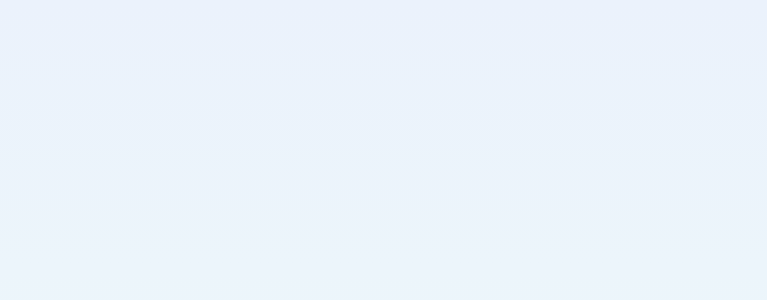
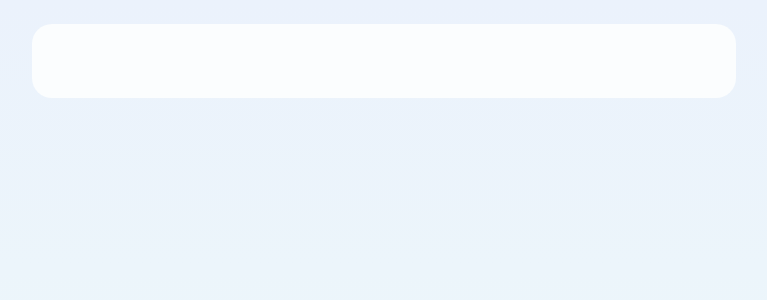
Before and after one commit to SirTurboPascal/tp-browser-extension-manager, a Next.js app: page / in a window 1280 px wide. Shown: the top 300 px of the page, without its empty margins (256-1023 px from the left). Built offline with nearby package versions, Linux system fonts and the light colour scheme.

Commit message:
Adds Header component

```diff
--- a/src/app/layout.tsx
+++ b/src/app/layout.tsx
@@ -1,5 +1,8 @@
 import { Metadata } from 'next';
 import { ReactNode } from 'react';
+
+import Container from '@/components/Container';
+import Header from '@/components/Header';
 
 import '@fontsource/geologica/600.css';
 import '@fontsource/noto-sans/400.css';
@@ -19,7 +22,13 @@ type Props = {
 export default function ({ children }: Props) {
 	return (
 		<html className='light-gradient dark:dark-gradient overflow-hidden'>
-			<body className='min-h-dvh'>{children}</body>
+			<body className='min-h-dvh'>
+				<Container>
+					<Header />
+
+					<main>{children}</main>
+				</Container>
+			</body>
 		</html>
 	);
 }
--- /dev/null
+++ b/src/components/Container.tsx
@@ -0,0 +1,9 @@
+import { ReactNode } from 'react';
+
+type Props = {
+	children: ReactNode;
+};
+
+export default function ({ children }: Props) {
+	return <div className='mx-auto flex w-[344px] flex-col py-250 md:w-[704px] md:py-300 lg:w-[1170px] lg:py-500'>{children}</div>;
+}
--- /dev/null
+++ b/src/components/Header.tsx
@@ -0,0 +1,3 @@
+export default function () {
+	return <header className='bg-neutral-0 rounded-10 md:rounded-20 flex h-[66px] flex-row px-150 md:h-[74px] md:px-200 dark:bg-neutral-800' />;
+}
```
